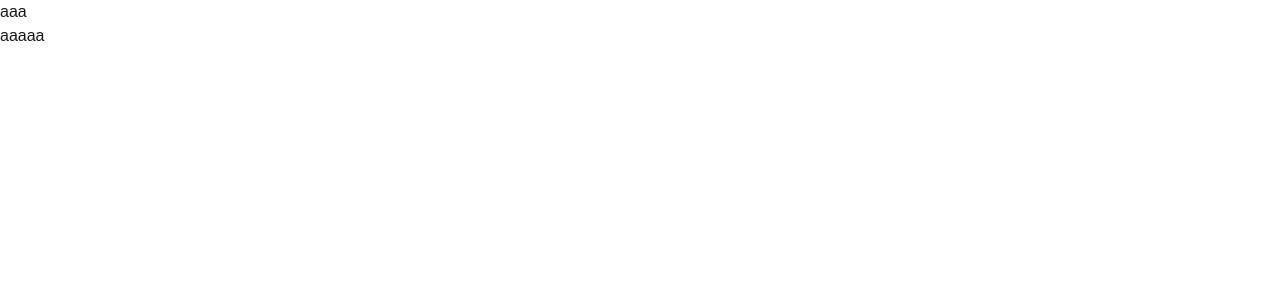
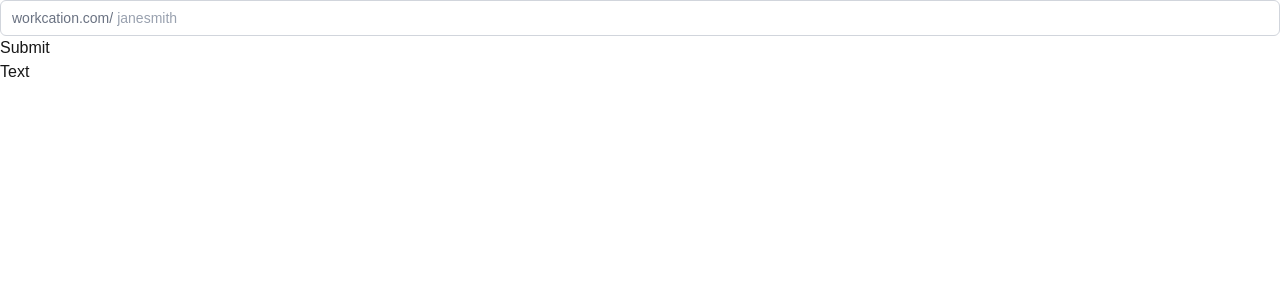
Before and after one commit to karukinkun/delivery-products, a Next.js app: page / in a window 1280 px wide. Shown: the top 300 px of the page. Built offline with nearby package versions, Linux system fonts and the light colour scheme.

Commit message:
tailwind設定

```diff
--- a/package.json
+++ b/package.json
@@ -9,9 +9,11 @@
     "lint": "eslint"
   },
   "dependencies": {
+    "@tailwindcss/forms": "^0.5.11",
     "next": "16.1.6",
     "react": "19.2.3",
-    "react-dom": "19.2.3"
+    "react-dom": "19.2.3",
+    "react-hook-form": "^7.71.2"
   },
   "devDependencies": {
     "@tailwindcss/postcss": "^4",
--- a/src/app/page.tsx
+++ b/src/app/page.tsx
@@ -1,18 +1,50 @@
+'use client';
+
 import LoginPage from '@/app/login/page';
 import Image from 'next/image';
 import Link from 'next/link';
+import { useForm, SubmitHandler } from 'react-hook-form';
+
+type Inputs = {
+  example: string;
+  exampleRequired: string;
+};
 
 export default function Home() {
+  const {
+    register,
+    handleSubmit,
+    formState: { errors },
+  } = useForm<Inputs>();
+  const onSubmit: SubmitHandler<Inputs> = (data) => console.log(data);
+
   return (
     <div>
-      <ul>
-        <li>
-          <Link href="/">
-            <div>aaa</div>
-            <LoginPage />
-          </Link>
-        </li>
-      </ul>
+      <form onSubmit={handleSubmit(onSubmit)}>
+        <div>
+          {/* <input
+            {...register('example')}
+            type="text"
+            placeholder="検索"
+            className="block min-w-0 grow bg-white py-1.5 pr-3 pl-1 text-base text-gray-900 outline-gray-300 placeholder:text-gray-400 focus:outline-none sm:text-sm/6"
+          /> */}
+
+          <div className="flex items-center rounded-md bg-white pl-3 outline-1 -outline-offset-1 outline-gray-300 focus-within:outline-2 focus-within:-outline-offset-2 focus-within:outline-indigo-600">
+            <div className="shrink-0 text-base text-gray-500 select-none sm:text-sm/6">
+              workcation.com/
+            </div>
+            <input
+              id="username"
+              type="text"
+              name="username"
+              placeholder="janesmith"
+              className="block min-w-0 grow bg-white py-1.5 pr-3 pl-1 text-base text-gray-900 placeholder:text-gray-400 focus:outline-none sm:text-sm/6"
+            />
+          </div>
+          <input type="submit" />
+        </div>
+        <div className="aspect-square w-12 bg-white">Text</div>
+      </form>
     </div>
   );
 }
--- /dev/null
+++ b/tailwind.config.js
@@ -0,0 +1,3 @@
+module.exports = {
+  plugins: [require('@tailwindcss/forms')],
+};
```
Also changed, not shown: 1 other file (tests, documents, lock files or other folders).
